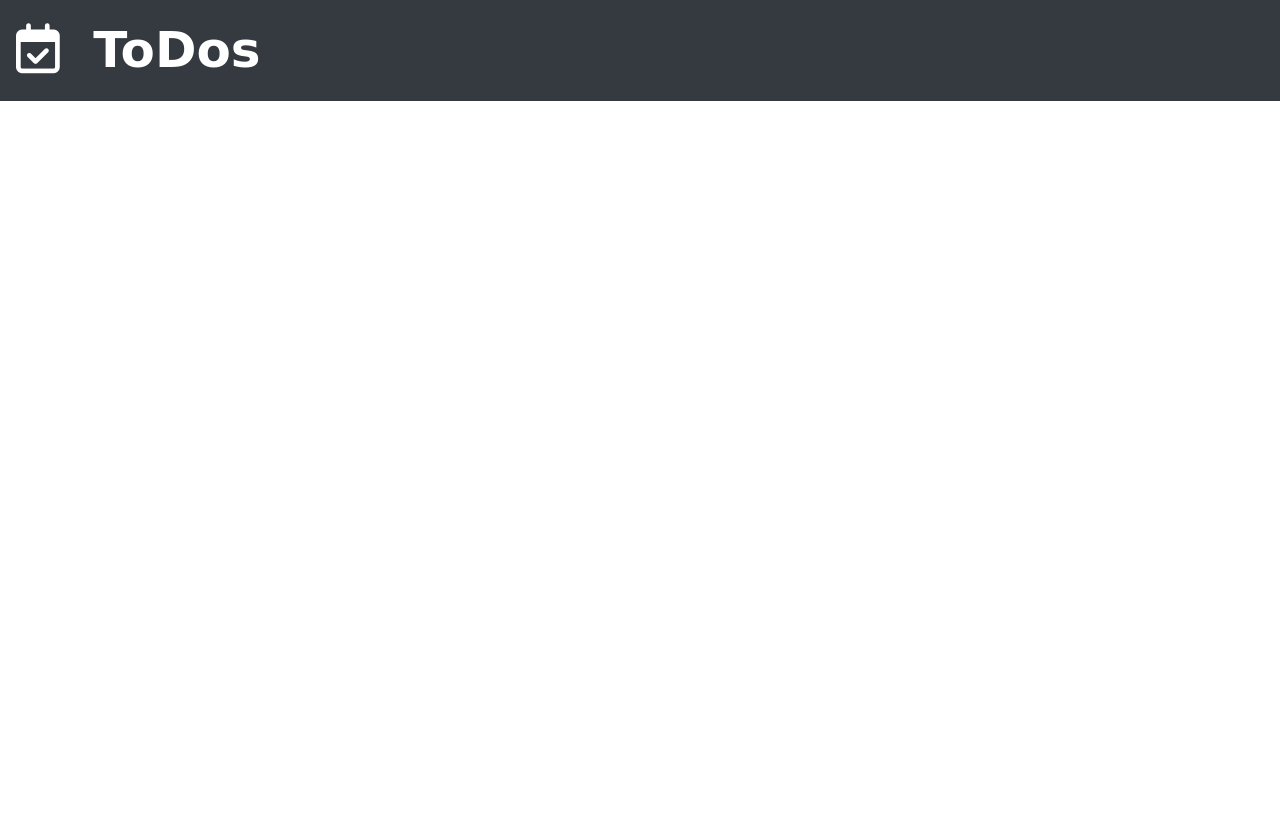
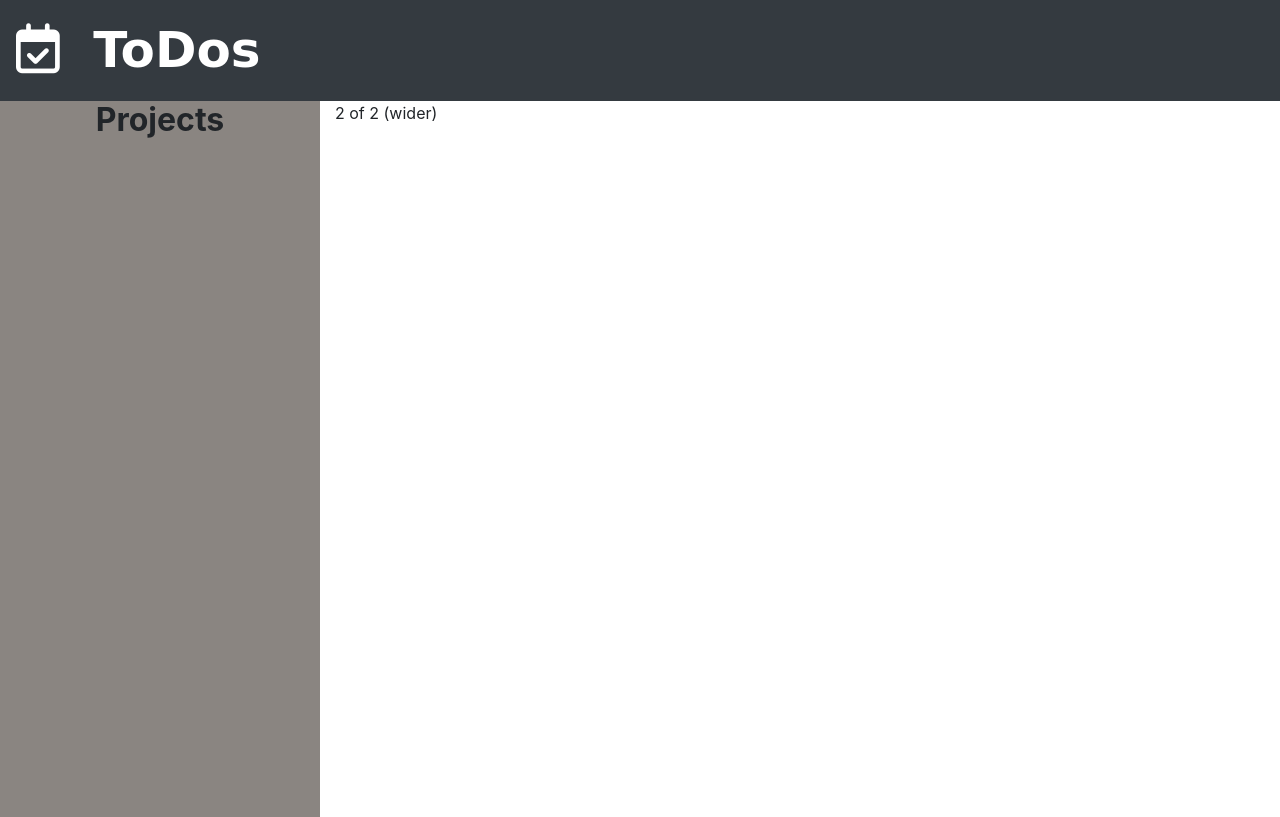
Before and after one commit to hamayun-cpu/To-do-list, a website built with webpack: page dist/index.html in a window 1280 px wide. Built offline with nearby package versions, Linux system fonts and the light colour scheme; a web font is replaced by a local one.

Commit message:
add sidebar for projects navigation

```diff
--- a/src/index.js
+++ b/src/index.js
@@ -1,2 +1,3 @@
 import "./style.css";
 import './tabs';
+import './side_bar'
--- /dev/null
+++ b/src/side_bar.js
@@ -0,0 +1,21 @@
+const side_bar = (() => {
+  const parent = document.getElementById('content');
+
+  const container = document.createElement('div')
+  container.className = 'container-fluid';
+
+  container.innerHTML = `
+    <div class="row">
+      <div id = 'left-container' class="col-3 bg-gray h-100-vh">
+        <h2 class = 'bold-text m-auto d-flex justify-content-center'>Projects</h2>
+      </div>
+      <div class="col-9">
+        2 of 2 (wider)
+      </div>
+    </div>
+  `;
+
+  parent.appendChild(container);
+})();
+
+export default side_bar;
--- a/src/style.css
+++ b/src/style.css
@@ -3,3 +3,19 @@
   font-family: "Original Surfer", cursive;
   font-weight: 800;
 }
+
+.bold-text {
+  font-weight: bold;
+}
+
+.bg-gray {
+  background-color: #8a8581;
+}
+
+.col-white {
+  color: white;
+}
+
+.h-100-vh {
+  height: 89.5vh;
+}
```
Also changed, not shown: dist/main.js.
